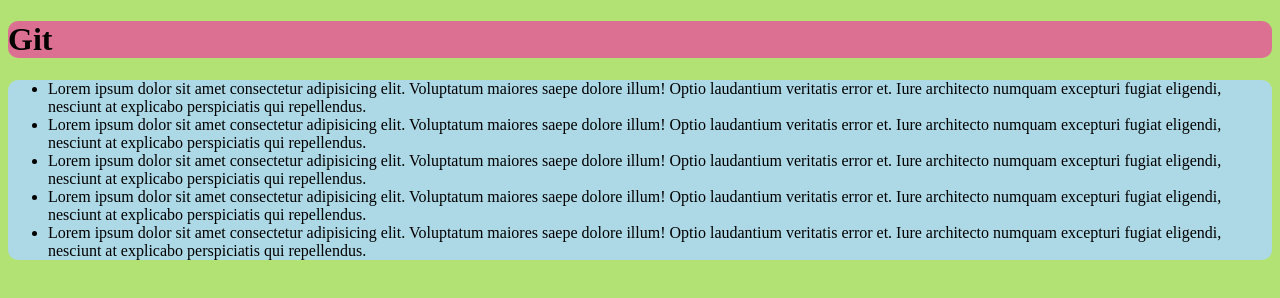
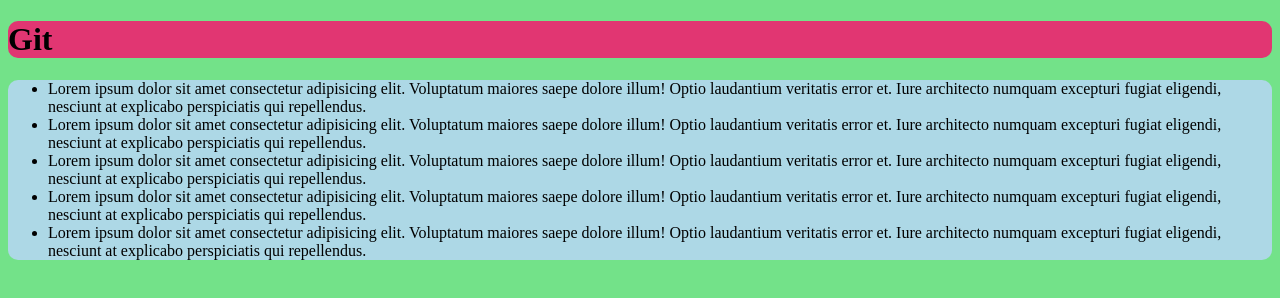
Before and after one commit to Amal-HF/project-001, a plain HTML site: page index.html in a window 1280 px wide. Drawn offline with Linux system fonts and the light colour scheme.

Commit message:
final master updated

```diff
--- a/style.css
+++ b/style.css
@@ -1,9 +1,9 @@
 body {
-    background-color: rgb(178, 226, 115);
+    background-color: rgb(115, 226, 137);
 }
 
 h1 {
-    background-color: palevioletred;
+    background-color: rgb(225, 54, 114);
     border-radius: 10px;
 }
 
```
